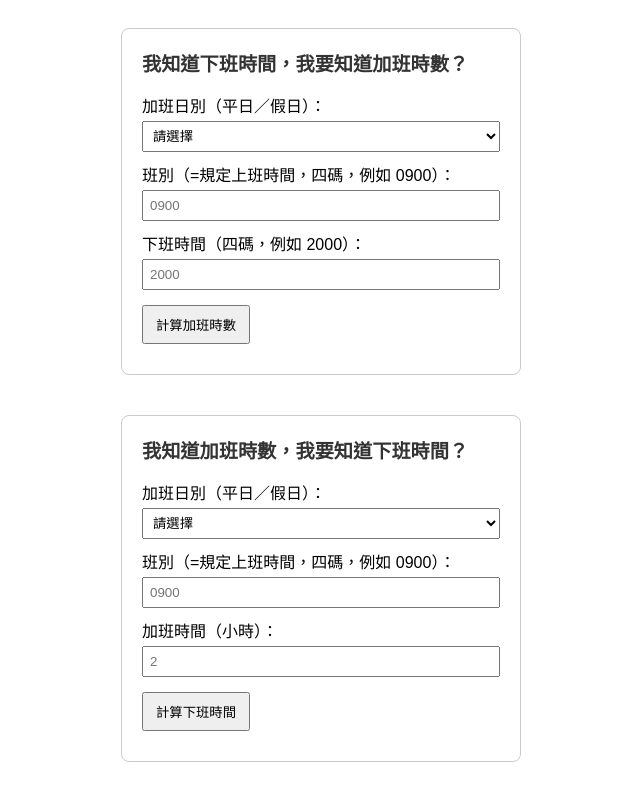
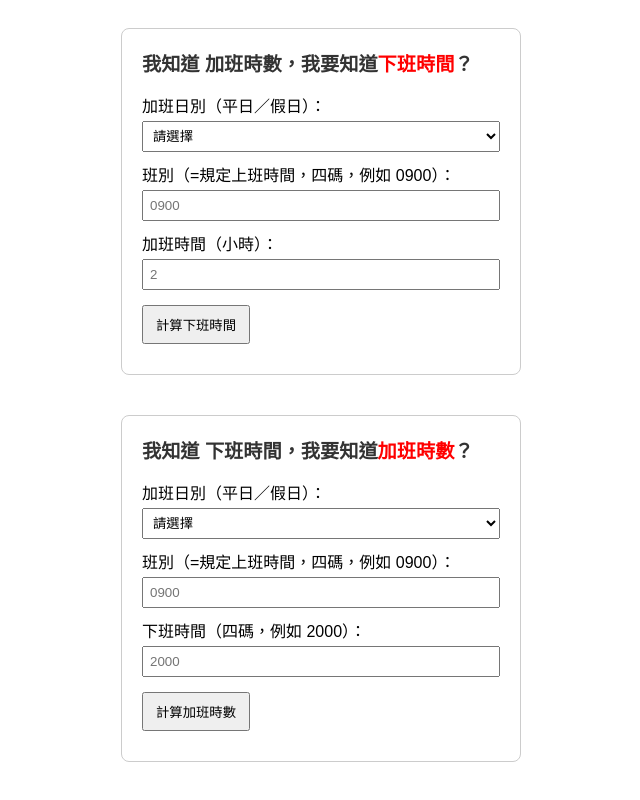
Before and after one commit to lizard0920/overtime-calculator, a plain HTML site: page index.html in a window 1280 px wide. Shown: the whole page, without its empty margins (319-959 px from the left). Drawn offline with Linux system fonts and the light colour scheme.

Commit message:
Update index.html

```diff
--- a/index.html
+++ b/index.html
@@ -7,7 +7,7 @@
     body {
       font-family: Arial, sans-serif;
       display: flex;
-      flex-direction: column; /* 改成上下排列 */
+      flex-direction: column;
       gap: 40px;
       padding: 20px;
       flex-wrap: nowrap;
@@ -18,7 +18,7 @@
       width: 400px;
       border-radius: 8px;
       box-sizing: border-box;
-      margin: 0 auto; /* 置中 */
+      margin: 0 auto;
     }
     label {
       display: block;
@@ -46,6 +46,10 @@
       font-size: 1.1em;
       color: #0055aa;
     }
+    .highlight {
+      color: red;
+      font-weight: bold;
+    }
     @media (max-width: 600px) {
       body {
         padding: 10px;
@@ -62,7 +66,23 @@
 </head>
 <body>
   <div class="container">
-    <h2>我知道下班時間，我要知道加班時數？</h2>
+    <h2>我知道 <span>加班時數</span>，我要知道<span class="highlight">下班時間</span>？</h2>
+    <label for="dayType">加班日別（平日／假日）：</label>
+    <select id="dayType">
+      <option value="">請選擇</option>
+      <option value="平日">平日</option>
+      <option value="假日">假日</option>
+    </select>
+    <label for="shift">班別（=規定上班時間，四碼，例如 0900）：</label>
+    <input type="text" id="shift" placeholder="0900" maxlength="4" pattern="\d{4}" />
+    <label for="otHours">加班時間（小時）：</label>
+    <input type="number" id="otHours" placeholder="2" min="0" step="0.1" />
+    <button id="calcEndTimeBtn">計算下班時間</button>
+    <div id="result"></div>
+  </div>
+
+  <div class="container">
+    <h2>我知道 <span>下班時間</span>，我要知道<span class="highlight">加班時數</span>？</h2>
     <label for="dayType2">加班日別（平日／假日）：</label>
     <select id="dayType2">
       <option value="">請選擇</option>
@@ -75,21 +95,6 @@
     <input type="text" id="endTime" placeholder="2000" maxlength="4" pattern="\d{4}" />
     <button id="calcOvertimeBtn">計算加班時數</button>
     <div id="result2"></div>
-  </div>
-  <div class="container">
-    <h2>我知道加班時數，我要知道下班時間？</h2>
-    <label for="dayType">加班日別（平日／假日）：</label>
-    <select id="dayType">
-      <option value="">請選擇</option>
-      <option value="平日">平日</option>
-      <option value="假日">假日</option>
-    </select>
-    <label for="shift">班別（=規定上班時間，四碼，例如 0900）：</label>
-    <input type="text" id="shift" placeholder="0900" maxlength="4" pattern="\d{4}" />
-    <label for="otHours">加班時間（小時）：</label>
-    <input type="number" id="otHours" placeholder="2" min="0" step="0.1" />
-    <button id="calcEndTimeBtn">計算下班時間</button>
-    <div id="result"></div>
   </div>
 
   <script>
```
